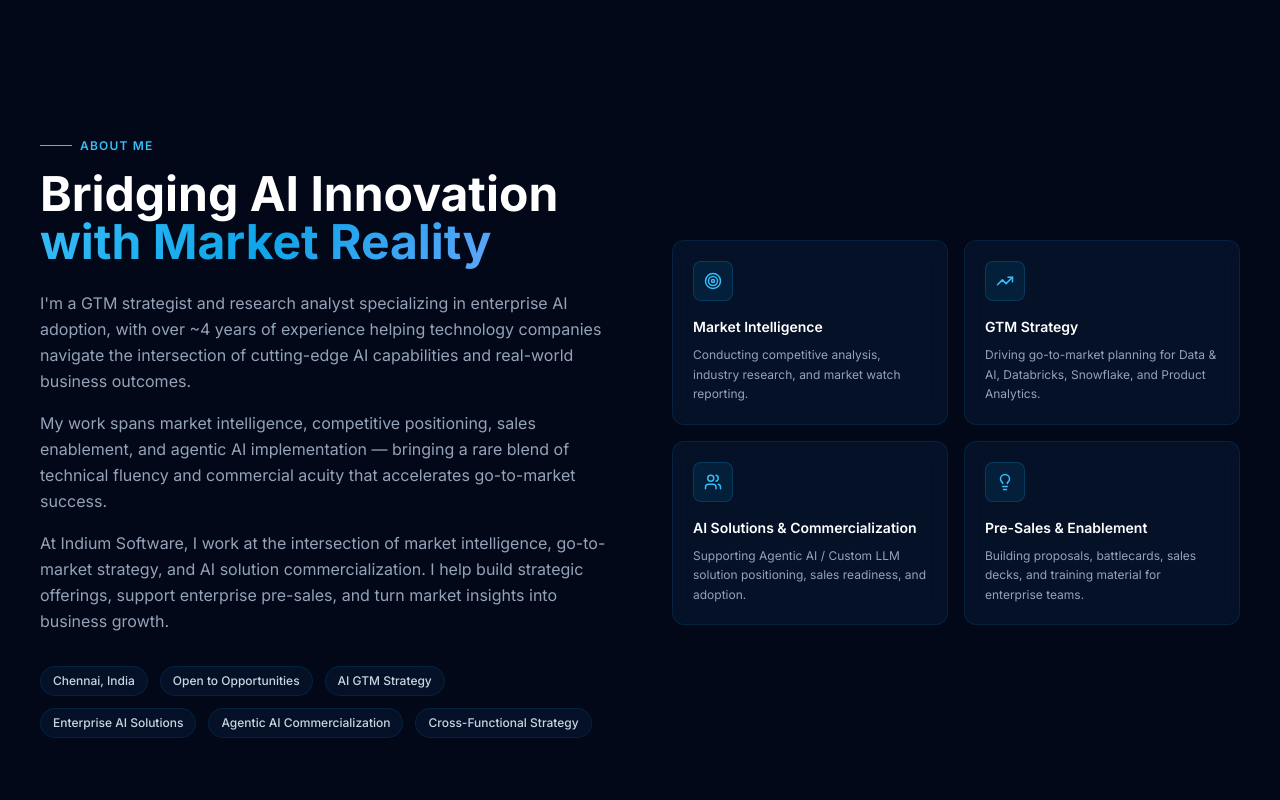
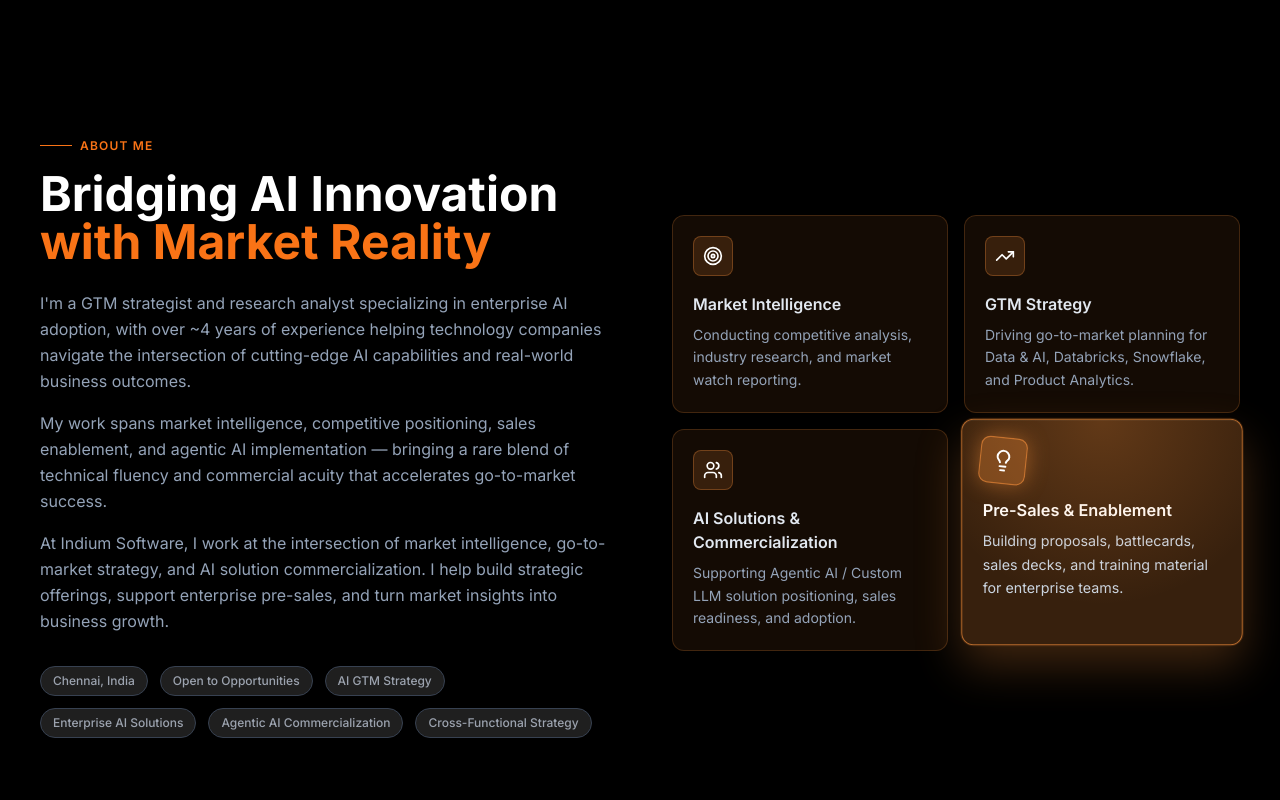
Before and after one commit to udeeshr98/udeesh-portfolio, a React (Vite) app in the folder project/: page / in a window 1280 px wide. Shown: the part 800-1600 px from the top of the page. Built offline with nearby package versions, Linux system fonts and the light colour scheme.

Commit message:
Updated Hero section

```diff
--- a/project/src/components/About.tsx
+++ b/project/src/components/About.tsx
@@ -1,4 +1,5 @@
 import { useReveal } from '../hooks/useReveal';
+import { useEffect, useState } from 'react';
 import { Target, TrendingUp, Users, Lightbulb } from 'lucide-react';
 
 const traits = [
@@ -26,22 +27,35 @@ const traits = [
 
 export default function About() {
   const sectionRef = useReveal();
+  const [activeBox, setActiveBox] = useState(0);
+
+  useEffect(() => {
+    const interval = setInterval(() => {
+      setActiveBox((prev) => (prev + 1) % traits.length);
+    }, 2000);
+    return () => clearInterval(interval);
+  }, []);
 
   return (
-    <section id="about" className="py-24 lg:py-32 relative">
+    <section id="about" className="py-24 lg:py-32 relative" style={{ backgroundColor: '#000000' }}>
       <div className="max-w-7xl mx-auto px-6 lg:px-10">
         <div ref={sectionRef} className="section-reveal">
           <div className="grid lg:grid-cols-2 gap-16 items-center">
             <div>
-              <div className="inline-flex items-center gap-2 text-sky-400 text-xs font-semibold tracking-widest uppercase mb-4">
-                <span className="w-8 h-px bg-sky-400" />
+              <div
+                className="inline-flex items-center gap-2 text-xs font-semibold tracking-widest uppercase mb-4"
+                style={{ color: '#f97316' }}
+              >
+                <span className="w-8 h-px" style={{ backgroundColor: '#f97316' }} />
                 About Me
               </div>
-              <h2 className="text-3xl md:text-4xl lg:text-5xl font-bold text-white mb-6 leading-tight">
-                Bridging AI Innovation
+
+              <h2 className="text-3xl md:text-4xl lg:text-5xl font-bold mb-6 leading-tight">
+                <span className="text-white">Bridging AI Innovation</span>
                 <br />
-                <span className="text-gradient">with Market Reality</span>
+                <span style={{ color: '#f97316' }}>with Market Reality</span>
               </h2>
+
               <div className="space-y-4 text-slate-400 leading-relaxed">
                 <p>
                   I'm a GTM strategist and research analyst specializing in enterprise AI adoption,
@@ -71,7 +85,12 @@ export default function About() {
                 ].map((tag) => (
                   <span
                     key={tag}
-                    className="px-3 py-1.5 rounded-full text-xs font-medium text-slate-300 glass border border-white/8"
+                    className="px-3 py-1.5 rounded-full text-xs font-medium"
+                    style={{
+                      color: '#9ca3af',
+                      backgroundColor: '#1f1f1f',
+                      border: '1px solid #374151',
+                    }}
                   >
                     {tag}
                   </span>
@@ -82,17 +101,69 @@ export default function About() {
             <div className="grid grid-cols-1 sm:grid-cols-2 gap-4">
               {traits.map((trait, i) => {
                 const Icon = trait.icon;
+                const isActive = activeBox === i;
                 return (
                   <div
                     key={trait.title}
-                    className="glass rounded-xl p-5 card-hover"
-                    style={{ animationDelay: `${i * 100}ms` }}
+                    className="trait-card rounded-xl p-5"
+                    style={{
+                      background: isActive
+                        ? 'rgba(251, 146, 60, 0.22)'
+                        : 'rgba(251, 146, 60, 0.08)',
+                      border: isActive
+                        ? '1px solid rgba(251, 146, 60, 0.65)'
+                        : '1px solid rgba(251, 146, 60, 0.2)',
+                      boxShadow: isActive
+                        ? '0 20px 45px rgba(251, 146, 60, 0.25), 0 0 0 1px rgba(251, 146, 60, 0.15), inset 0 1px 0 rgba(255,255,255,0.06)'
+                        : 'none',
+                      transform: isActive ? 'translateY(-8px) scale(1.02)' : 'translateY(0) scale(1)',
+                      transition: 'all 0.5s cubic-bezier(0.34, 1.56, 0.64, 1)',
+                      position: 'relative',
+                      overflow: 'hidden',
+                      cursor: 'default',
+                    }}
                   >
-                    <div className="w-10 h-10 rounded-lg bg-sky-500/10 border border-sky-500/20 flex items-center justify-center mb-4">
-                      <Icon size={18} className="text-sky-400" />
+                    {isActive && (
+                      <div
+                        style={{
+                          position: 'absolute',
+                          inset: 0,
+                          background:
+                            'radial-gradient(circle at 50% 0%, rgba(251, 146, 60, 0.22) 0%, transparent 70%)',
+                          pointerEvents: 'none',
+                        }}
+                      />
+                    )}
+
+                    <div
+                      className="w-10 h-10 rounded-lg flex items-center justify-center mb-4"
+                      style={{
+                        background: isActive
+                          ? 'rgba(251, 146, 60, 0.32)'
+                          : 'rgba(251, 146, 60, 0.15)',
+                        border: isActive
+                          ? '1px solid rgba(251, 146, 60, 0.55)'
+                          : '1px solid rgba(251, 146, 60, 0.3)',
+                        boxShadow: isActive ? '0 0 18px rgba(251, 146, 60, 0.45)' : 'none',
+                        transform: isActive ? 'scale(1.15) rotate(6deg)' : 'scale(1) rotate(0deg)',
+                        transition: 'all 0.45s cubic-bezier(0.34, 1.56, 0.64, 1)',
+                      }}
+                    >
+                      <Icon size={20} className="text-white" />
                     </div>
-                    <h3 className="text-sm font-semibold text-white mb-2">{trait.title}</h3>
-                    <p className="text-xs text-slate-400 leading-relaxed">{trait.desc}</p>
+
+                    <h3
+                      className="text-base font-semibold mb-2 transition-colors duration-300"
+                      style={{ color: isActive ? '#ffffff' : '#e2e8f0' }}
+                    >
+                      {trait.title}
+                    </h3>
+                    <p
+                      className="text-sm leading-relaxed transition-colors duration-300"
+                      style={{ color: isActive ? '#cbd5e1' : '#94a3b8' }}
+                    >
+                      {trait.desc}
+                    </p>
                   </div>
                 );
               })}
@@ -100,6 +171,15 @@ export default function About() {
           </div>
         </div>
       </div>
+
+      <style>{`
+        .trait-card:hover {
+          background: rgba(251, 146, 60, 0.22) !important;
+          border-color: rgba(251, 146, 60, 0.65) !important;
+          box-shadow: 0 20px 45px rgba(251, 146, 60, 0.25), 0 0 0 1px rgba(251, 146, 60, 0.15), inset 0 1px 0 rgba(255,255,255,0.06) !important;
+          transform: translateY(-8px) scale(1.02) !important;
+        }
+      `}</style>
     </section>
   );
 }
```
